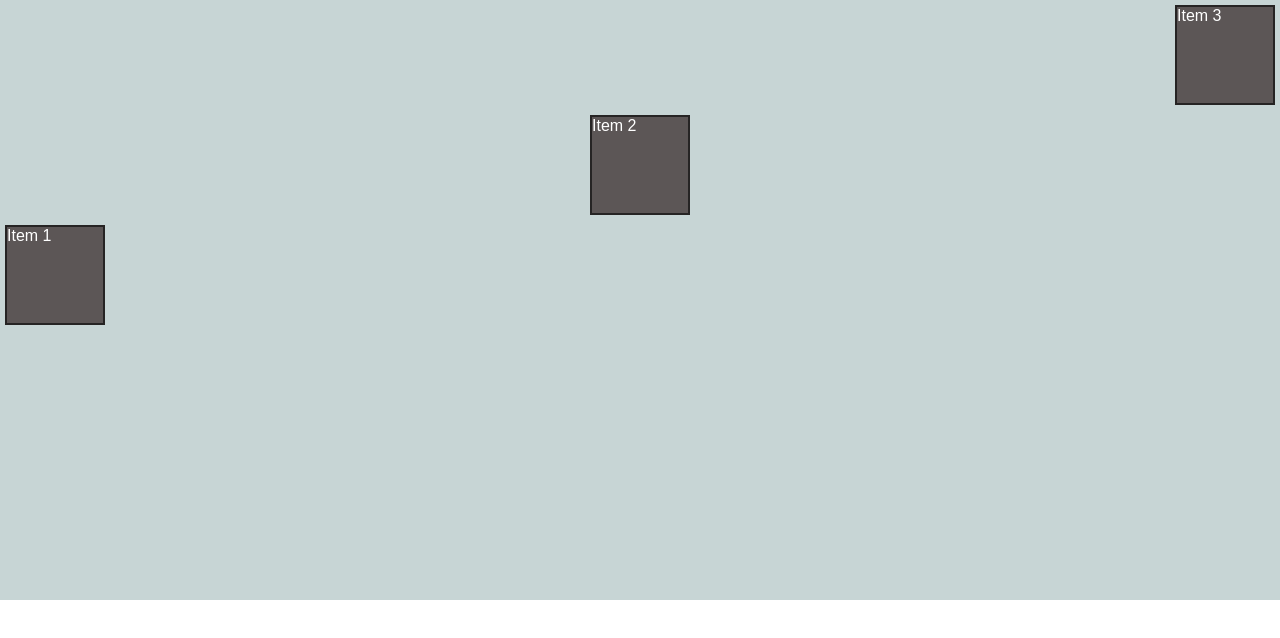
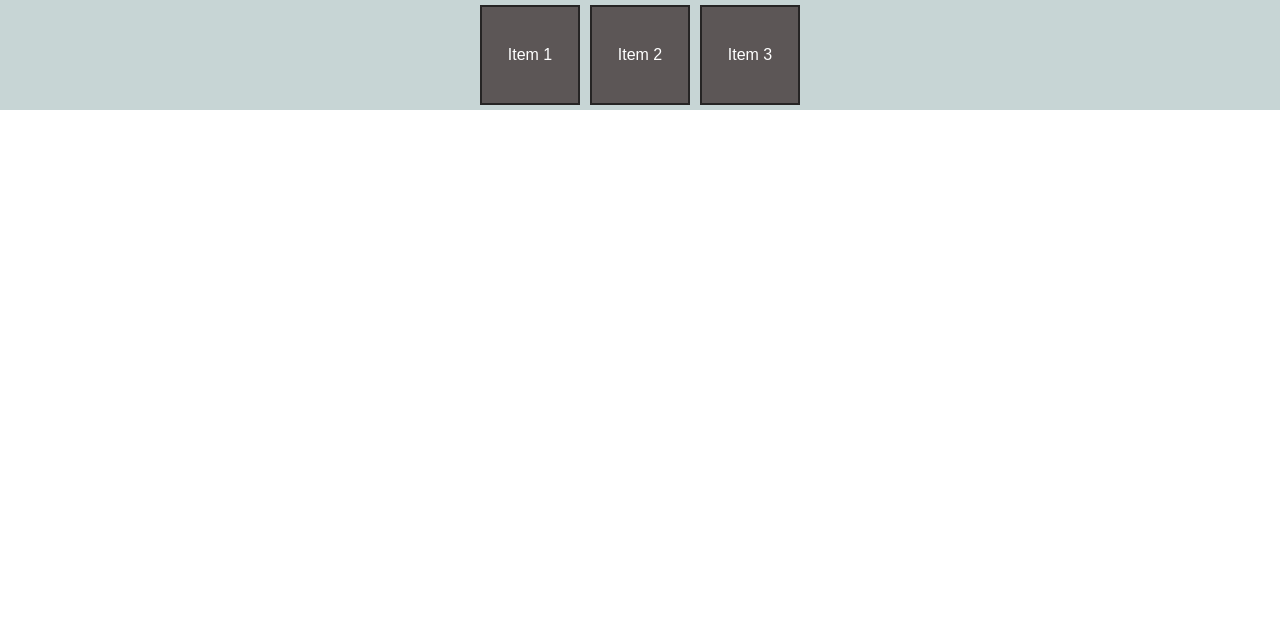
Before and after one commit to Dina2703/flexbox-001, a website: page index.html in a window 1280 px wide. Drawn offline with Linux system fonts and the light colour scheme.

Commit message:
centering a text inside the items

```diff
--- a/style.css
+++ b/style.css
@@ -10,15 +10,14 @@ body {
 }
 
 .flex-container {
-  height: 600px;
   display: flex;
-  flex-direction: column-reverse;
-  justify-content: start;
-  align-items: center;
+  /* flex-direction: column-reverse; */
+  justify-content: center;
+  /*align-items: center; */
   background-color: rgb(199, 213, 213);
 }
 
-.item:nth-of-type(1) {
+/* .item:nth-of-type(1) {
   align-self: flex-start;
 }
 .item:nth-of-type(2) {
@@ -26,7 +25,7 @@ body {
 }
 .item:nth-of-type(3) {
   align-self: flex-end;
-}
+}  */
 
 .item {
   width: 100px;
@@ -35,4 +34,7 @@ body {
   color: #fff;
   background: rgb(92, 86, 86);
   border: 2px solid rgb(38, 36, 36);
+  display: flex;
+  justify-content: center;
+  align-items: center;
 }
```
Also changed, not shown: notes.txt (+8 -0 lines).
